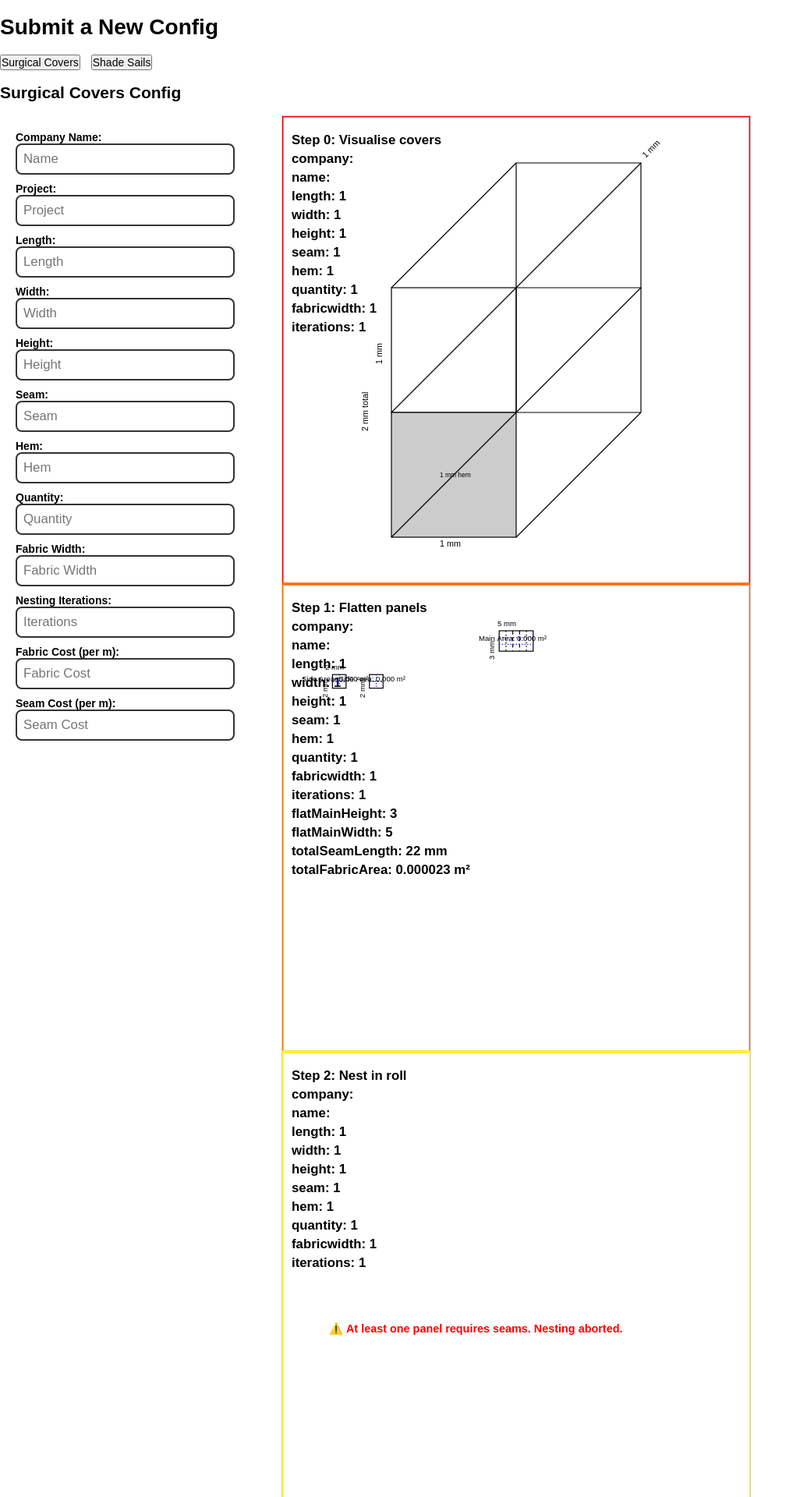
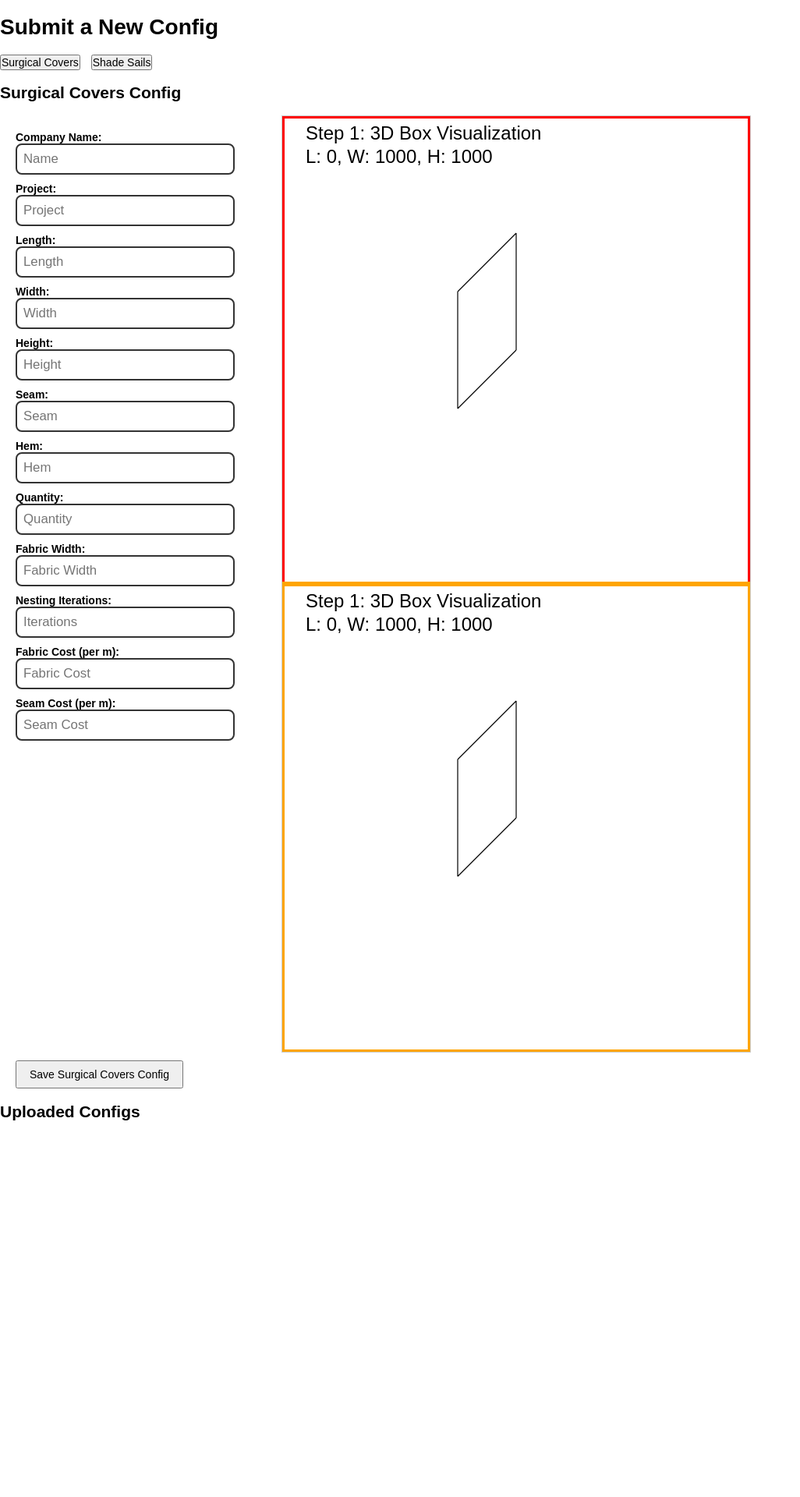
Before and after one commit to rTait30/autodraw_server, a Flask app: page /copelands in a window 1280 px wide. Shown: the top 1920 px of the page at 78% size, without its empty margins (0-1026 px from the left). After the commit the page ends 1437 px from the top, so only its background shows below. Run offline with Flask 3, Linux system fonts and the light colour scheme; data that the repository does not hold is empty.

Commit message:
trying canvasManager

```diff
--- a/static/css/main.css
+++ b/static/css/main.css
@@ -171,17 +171,20 @@ table td {
 .surgical-canvas-wrapper {
     flex: 1;
     max-width: 600px;
-    aspect-ratio: 1 / 4;
     width: 100%;
     background: #fff;
     border: 1px solid #ccc;
     display: flex;
-
-    margin-left: 40px; /* ⬅️ Add space from the form */
+    margin-left: 40px;
 }
-
 #surgicalCanvas {
     width: 100%;
     height: 100%;
     display: block;
 }
+#saveSurgicalBtn {
+    display: block;
+    margin: 10px 20px;
+    padding: 8px 16px;
+    cursor: pointer;
+}
--- /dev/null
+++ b/static/js/core/CanvasManager.js
@@ -0,0 +1,168 @@
+/**
+ * Manages a multi-step visualization on a single canvas, supporting static and live steps.
+ * @class
+ */
+class CanvasManager {
+    /**
+     * Creates a new CanvasManager instance.
+     * @param {string} canvasId - ID of the canvas element.
+     * @param {Object} [options] - Configuration options.
+     * @param {number} [options.virtualWidth=1000] - Virtual canvas width per step.
+     * @param {number} [options.virtualHeight=1000] - Virtual canvas height per step.
+     * @throws {Error} If canvasId is not found.
+     */
+    constructor(canvasId, options = {}) {
+        this.canvas = document.getElementById(canvasId);
+        if (!this.canvas) {
+            throw new Error(`Canvas with ID ${canvasId} not found`);
+        }
+        this.ctx = this.canvas.getContext('2d');
+        this.virtualWidth = options.virtualWidth || 1000;
+        this.virtualHeight = options.virtualHeight || 1000;
+        this.steps = [];
+        this.rainbowColors = ['red', 'orange', 'yellow', 'green', 'blue', 'indigo', 'violet'];
+        this.animationFrameId = null;
+        this.resizeHandler = this.resizeAll.bind(this);
+        window.addEventListener('resize', this.resizeHandler);
+        this.animate = this.animate.bind(this);
+        this.resizeAll();
+        this.animate();
+    }
+
+    /**
+     * Adds a new step to the visualization.
+     * @param {Object} config - Step configuration.
+     * @param {string} config.title - Step title.
+     * @param {Function} config.drawFunction - Function to draw the step (ctx, width, height, data, depData).
+     * @param {Object} [config.initialData={}] - Initial data for the step.
+     * @param {Array} [config.dependencies=[]] - Array of dependent steps.
+     * @param {boolean} [config.isLive=false] - Whether the step is live (animated).
+     * @returns {Object} The created step object with an update method.
+     */
+    addStep({ title, drawFunction, initialData = {}, dependencies = [], isLive = false }) {
+        const step = {
+            title,
+            drawFunction,
+            data: initialData,
+            dependencies,
+            isLive,
+            /**
+             * Updates the step's data and redraws if not live.
+             * @param {Object} newData - New data to merge with existing data.
+             */
+            update: (newData) => {
+                step.data = { ...step.data, ...newData };
+                if (!step.isLive) {
+                    this.drawStep(step);
+                    this.steps.forEach(s => {
+                        if (s.dependencies.includes(step) && !s.isLive) {
+                            this.drawStep(s);
+                        }
+                    });
+                }
+            }
+        };
+
+        this.steps.push(step);
+        this.resizeAll();
+        if (!step.isLive) {
+            this.drawStep(step);
+        }
+
+        return step;
+    }
+
+    /**
+     * Resizes the canvas to fit the wrapper, scaling steps to fill the full width and adjusting height by step count.
+     * @private
+     */
+    resizeAll() {
+        const wrapper = this.canvas.parentElement;
+        const maxWidth = Math.min(wrapper.clientWidth, 600); // Respect wrapper's max-width: 600px
+        const stepCount = this.steps.length || 1;
+        const virtualAspectRatio = this.virtualWidth / this.virtualHeight; // 1:1 for 1000x1000
+
+        // Calculate step dimensions to maximize width
+        let stepWidth = maxWidth;
+        let stepHeight = stepWidth / virtualAspectRatio; // Maintain 1:1 virtual aspect ratio
+
+        // Set canvas dimensions
+        this.canvas.width = stepWidth * window.devicePixelRatio;
+        this.canvas.height = stepHeight * stepCount * window.devicePixelRatio;
+        this.canvas.style.width = `${stepWidth}px`;
+        this.canvas.style.height = `${stepHeight * stepCount}px`;
+
+        // Update step scales and offsets
+        this.steps.forEach((step, index) => {
+            // Scale to fill the canvas width
+            step.scale = stepWidth / this.virtualWidth;
+            step.offsetX = 0;
+            step.offsetY = index * stepHeight * window.devicePixelRatio;
+        });
+
+        // Redraw non-live steps
+        this.steps.forEach(step => {
+            if (!step.isLive) {
+                this.drawStep(step);
+            }
+        });
+    }
+
+    /**
+     * Draws a single step, including border and title.
+     * @param {Object} step - The step to draw.
+     * @private
+     */
+    drawStep(step) {
+        const index = this.steps.indexOf(step);
+        this.ctx.save();
+        this.ctx.translate(step.offsetX, step.offsetY / window.devicePixelRatio);
+        this.ctx.scale(step.scale, step.scale);
+
+        this.ctx.clearRect(0, 0, this.virtualWidth, this.virtualHeight);
+
+        // Draw rainbow border
+        const borderColor = this.rainbowColors[index % this.rainbowColors.length];
+        this.ctx.strokeStyle = borderColor;
+        this.ctx.lineWidth = 10;
+        this.ctx.strokeRect(0, 0, this.virtualWidth, this.virtualHeight);
+
+        // Draw step title
+        this.ctx.fillStyle = 'black';
+        this.ctx.font = '40px Arial';
+        this.ctx.fillText(step.title, 50, 50);
+
+        // Draw step content
+        const depData = step.dependencies.map(dep => dep.data);
+        step.drawFunction(this.ctx, this.virtualWidth, this.virtualHeight, step.data, depData);
+
+        this.ctx.restore();
+    }
+
+    /**
+     * Animates live steps using requestAnimationFrame.
+     * @private
+     */
+    animate() {
+        this.steps.forEach(step => {
+            if (step.isLive) {
+                this.drawStep(step);
+            }
+        });
+        this.animationFrameId = requestAnimationFrame(this.animate);
+    }
+
+    /**
+     * Cleans up resources and removes event listeners.
+     */
+    destroy() {
+        window.removeEventListener('resize', this.resizeHandler);
+        if (this.animationFrameId) {
+            cancelAnimationFrame(this.animationFrameId);
+        }
+        this.ctx.clearRect(0, 0, this.canvas.width, this.canvas.height);
+        this.steps = [];
+    }
+}
+
+export default CanvasManager;
--- /dev/null
+++ b/static/js/forms/SurgicalCoverForm.js
@@ -0,0 +1,46 @@
+/**
+ * Manages the surgical cover configuration form.
+ * @class
+ */
+class SurgicalCoverForm {
+    /**
+     * Initializes the form and attaches event listeners.
+     * @param {string} formId - ID of the form element.
+     * @param {Function} onSubmit - Callback to handle form data.
+     */
+    static init(formId, onSubmit) {
+        const form = document.getElementById(formId);
+        if (!form) {
+            throw new Error(`Form with ID ${formId} not found`);
+        }
+
+        form.addEventListener('submit', (e) => {
+            e.preventDefault();
+            const data = {
+                company: form.querySelector('#surgicalCompany').value,
+                project: form.querySelector('#surgicalName').value,
+                length: parseFloat(form.querySelector('#surgicalLength').value) || 100,
+                width: parseFloat(form.querySelector('#surgicalWidth').value) || 100,
+                height: parseFloat(form.querySelector('#surgicalHeight').value) || 100,
+                seam: parseFloat(form.querySelector('#surgicalSeam').value) || 0,
+                hem: parseFloat(form.querySelector('#surgicalHem').value) || 0,
+                quantity: parseInt(form.querySelector('#surgicalQuantity').value) || 1,
+                fabricWidth: parseFloat(form.querySelector('#surgicalFabricWidth').value) || 1500,
+                iterations: parseInt(form.querySelector('#surgicalIterations').value) || 100,
+                fabricCost: parseFloat(form.querySelector('#surgicalFabricCost').value) || 10,
+                seamCost: parseFloat(form.querySelector('#surgicalSeamCost').value) || 5
+            };
+            onSubmit(data);
+        });
+
+        // Handle save button
+        const saveBtn = document.getElementById('saveSurgicalBtn');
+        if (saveBtn) {
+            saveBtn.addEventListener('click', () => {
+                form.dispatchEvent(new Event('submit'));
+            });
+        }
+    }
+}
+
+export default SurgicalCoverForm;
--- a/static/js/main.js
+++ b/static/js/main.js
@@ -1,21 +1,64 @@
-import { loadConfigs } from './api.js';
-import { setupTabs } from './ui.js';
-import { setupShadesailForm } from './formShadesail.js';
-import { setupSurgicalForm } from './formSurgical.js';
-import { resizeCanvasToDisplaySize } from './formSurgical.js';
+import CanvasManager from './core/CanvasManager.js';
+import SurgicalCoverForm from './forms/SurgicalCoverForm.js';
+import Box3DStep from './steps/surgical/box3d.js';
 
-window.onload = () => {
-    loadConfigs();
-    setupTabs();
-    setupShadesailForm();
-    setupSurgicalForm();
+/**
+ * Initializes the surgical cover estimation application.
+ */
+function init() {
+    // Initialize CanvasManager
+    const manager = new CanvasManager('surgicalCanvas', {
+        virtualWidth: 1000,
+        virtualHeight: 1000
+    });
 
+    // Add Step 1: 3D Box
+    const step1 = manager.addStep(Box3DStep);
+    const step2 = manager.addStep(Box3DStep);
 
-};
+    // Placeholder for Step 2: Flatten Panels
+    // const step2 = manager.addStep({
+    //     title: 'Step 2: Flattened Panels',
+    //     drawFunction: (ctx, width, height, data, depData) => {
+    //         // TODO: Draw flattened panels using depData[0] (step1.data)
+    //         ctx.fillStyle = 'black';
+    //         ctx.font = '40px Arial';
+    //         ctx.fillText('Placeholder: Flattened Panels', 50, 100);
+    //     },
+    //     initialData: {},
+    //     dependencies: [step1]
+    // });
 
-window.addEventListener('resize', () => {
-    const canvas = document.getElementById('surgicalCanvas');
-    setupShadesailForm();
-    setupSurgicalForm();
-    resizeCanvasToDisplaySize(canvas);
-});
+    // Placeholder for Step 3: Nesting
+    // const step3 = manager.addStep({
+    //     title: 'Step 3: Panel Nesting',
+    //     drawFunction: (ctx, width, height, data, depData) => {
+    //         // TODO: Draw nested panels using depData[0] (step2.data)
+    //         ctx.fillStyle = 'black';
+    //         ctx.font = '40px Arial';
+    //         ctx.fillText('Placeholder: Nested Panels', 50, 100);
+    //     },
+    //     initialData: {},
+    //     dependencies: [step2]
+    // });
+
+    // Initialize Form
+    SurgicalCoverForm.init('formSurgical', (data) => {
+        step1.update({
+            length: data.length,
+            width: data.width,
+            height: data.height
+        });
+        step2.update({
+            length: data.length,
+            width: data.width,
+            height: data.height
+        });
+        // TODO: Update step2 and step3 with relevant data
+        // step2.update({ seam: data.seam, hem: data.hem });
+        // step3.update({ fabricWidth: data.fabricWidth, iterations: data.iterations });
+    });
+}
+
+// Run initialization when DOM is loaded
+document.addEventListener('DOMContentLoaded', init);
--- /dev/null
+++ b/static/js/steps/surgical/box3d.js
@@ -0,0 +1,70 @@
+/**
+ * Step configuration for visualizing a 3D box for surgical covers.
+ * @module
+ */
+const Box3DStep = {
+    title: 'Step 1: 3D Box Visualization',
+    /**
+     * Draws a wireframe 3D box.
+     * @param {CanvasRenderingContext2D} ctx - Canvas context.
+     * @param {number} width - Virtual canvas width.
+     * @param {number} height - Virtual canvas height.
+     * @param {Object} data - Step data (length, width, height).
+     * @param {Array} depData - Dependency data.
+     */
+    drawFunction: (ctx, width, height, data, depData) => {
+
+        //const { length, width, height } = data;
+
+        // Simple 3D projection (isometric placeholder)
+        const scale = Math.min(width / (length + width), height / (width + height)) * 0.5;
+        const cx = width / 2;
+        const cy = height / 2;
+
+        // Define box vertices
+        const vertices = [
+            [0, 0, 0], [length, 0, 0], [length, width, 0], [0, width, 0], // Bottom face
+            [0, 0, height], [length, 0, height], [length, width, height], [0, width, height] // Top face
+        ];
+
+        // Isometric projection
+        const projected = vertices.map(([x, y, z]) => {
+            const px = x - y * 0.5;
+            const py = -z + y * 0.5;
+            return [cx + px * scale, cy + py * scale];
+        });
+
+        // Draw edges
+        ctx.beginPath();
+        ctx.strokeStyle = 'black';
+        ctx.lineWidth = 2;
+
+        // Bottom face
+        for (let i = 0; i < 4; i++) {
+            ctx.moveTo(projected[i][0], projected[i][1]);
+            ctx.lineTo(projected[(i + 1) % 4][0], projected[(i + 1) % 4][1]);
+        }
+
+        // Top face
+        for (let i = 4; i < 8; i++) {
+            ctx.moveTo(projected[i][0], projected[i][1]);
+            ctx.lineTo(projected[4 + (i + 1 - 4) % 4][0], projected[4 + (i + 1 - 4) % 4][1]);
+        }
+
+        // Connecting edges
+        for (let i = 0; i < 4; i++) {
+            ctx.moveTo(projected[i][0], projected[i][1]);
+            ctx.lineTo(projected[i + 4][0], projected[i + 4][1]);
+        }
+
+        ctx.stroke();
+
+        // Display dimensions
+        ctx.fillStyle = 'black';
+        ctx.font = '40px Arial';
+        ctx.fillText(`L: ${length}, W: ${width}, H: ${height}`, 50, 100);
+    },
+    initialData: { length: 100, width: 100, height: 100 }
+};
+
+export default Box3DStep;
```
Also changed, not shown: static/js/canvasManager.js (deleted, +0 -139 lines), static/js/mainOld.js (added, +21 -0 lines).
